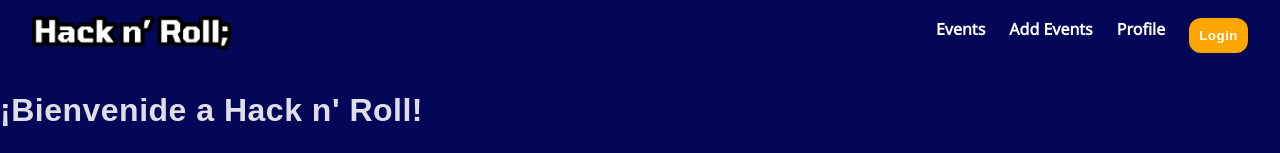
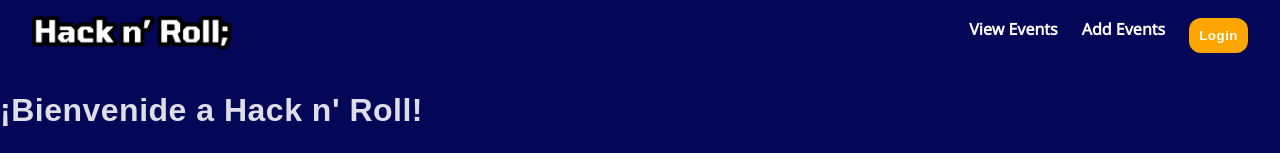
Before and after one commit to Hack-Roll/Frontend, a React (Vite) app: page / in a window 1280 px wide. Shown: the top 153 px of the page. Built offline with nearby package versions, Linux system fonts and the light colour scheme; a web font is replaced by a local one.

Commit message:
feat: update pages details

```diff
--- a/src/components/navbar/Navbar.jsx
+++ b/src/components/navbar/Navbar.jsx
@@ -1,8 +1,8 @@
-import React, { useEffect, useState } from 'react';
-import { NavLink, useNavigate } from 'react-router-dom';
-import styles from './Navbar.module.css';
+import React, { useEffect, useState } from "react";
+import { NavLink, useNavigate } from "react-router-dom";
+import styles from "./Navbar.module.css";
 import WhiteLogo from "../../assets/WhiteLogo.png";
-import Button from '../button/button';
+import Button from "../button/button";
 
 const Navbar = () => {
   const [isLoggedIn, setIsLoggedIn] = useState(false);
@@ -19,21 +19,49 @@ const Navbar = () => {
     navigate("/");
   };
 
+  const handleAddEventsClick = (e) => {
+    if (!isLoggedIn) {
+      e.preventDefault(); // Evita la navegación
+      alert("You must log in or register first to add events.");
+    }
+  };
+
   return (
     <nav className={styles.navbar}>
       <div className={styles.navbarLogo}>
-      <NavLink to="/" className={({ isActive }) => isActive ? styles.active : ''}>
-        <img src={WhiteLogo} alt="Logo" className={styles.logo} />
+        <NavLink
+          to="/"
+          className={({ isActive }) => (isActive ? styles.active : "")}
+        >
+          <img src={WhiteLogo} alt="Logo" className={styles.logo} />
         </NavLink>
       </div>
       <ul className={styles.navbarLinks}>
-        <li><NavLink to="/eventList" className={({ isActive }) => isActive ? styles.active : ''}>Events</NavLink></li>
-        <li><NavLink to="/addEvents" className={({ isActive }) => isActive ? styles.active : ''}>Add Events</NavLink></li>
-        <li><NavLink to="/userProfile" className={({ isActive }) => isActive ? styles.active : ''}>Profile</NavLink></li>
         <li>
-          {isLoggedIn ? (<Button text="Logout" onClick={handleLogout} />
-            ) : (
-          <NavLink to="/loginRegister"><Button text="Login" /></NavLink>)}
+          <NavLink
+            to="/eventList"
+            className={({ isActive }) => (isActive ? styles.active : "")}
+          >
+            View Events
+          </NavLink>
+        </li>
+        <li>
+          <NavLink
+            to="/addEvents"
+            className={({ isActive }) => (isActive ? styles.active : "")}
+            onClick={handleAddEventsClick} // Verifica si el usuario está logueado
+          >
+            Add Events
+          </NavLink>
+        </li>
+        <li>
+          {isLoggedIn ? (
+            <Button text="Logout" onClick={handleLogout} />
+          ) : (
+            <NavLink to="/loginRegister">
+              <Button text="Login" />
+            </NavLink>
+          )}
         </li>
       </ul>
     </nav>
--- a/src/config/router/Router.jsx
+++ b/src/config/router/Router.jsx
@@ -1,12 +1,10 @@
-import { BrowserRouter, Route, Routes } from 'react-router-dom';
-import React from 'react';
-import Home from '../../pages/home/Home';
-import EventList from '../../pages/eventList/EventList';
-import EventDetails from '../../pages/eventDetails/EventDetails';
-import LoginRegister from '../../pages/loginRegister/LoginRegister';
-import UserProfile from '../../pages/userProfile/UserProfile';
-import AddEvents from '../../pages/addEvents/AddEvents';
-
+import { BrowserRouter, Route, Routes } from "react-router-dom";
+import React from "react";
+import Home from "../../pages/home/Home";
+import EventList from "../../pages/eventList/EventList";
+import EventDetails from "../../pages/eventDetails/EventDetails";
+import LoginRegister from "../../pages/loginRegister/LoginRegister";
+import AddEvents from "../../pages/addEvents/AddEvents";
 
 export default function Router() {
   return (
@@ -17,7 +15,6 @@ export default function Router() {
         <Route path="/eventList" element={<EventList />} />
         <Route path="/eventDetails" element={<EventDetails />} />
         <Route path="/loginRegister" element={<LoginRegister />} />
-          <Route path="/userProfile" element={<UserProfile />} />
         <Route path="/addEvents" element={<AddEvents />} />
       </Routes>
     </BrowserRouter>
--- a/src/pages/eventList/EventList.jsx
+++ b/src/pages/eventList/EventList.jsx
@@ -1,13 +1,14 @@
 import React, { useEffect, useState } from "react";
 import Navbar from "../../components/navbar/Navbar";
-import WebImage from "../../assets/webImage.png";
 import CardEvent from "../../components/cardEvent/CardEvent";
 import SectionName from "../../components/sectionName/SectionName";
+import EventDetails from "../../components/eventDetails/EventDetails";
 import "./EventList.css";
 import { EventService } from "../../Service/EventService";
 
 const EventList = () => {
   const [events, setEvents] = useState([]);
+  const [selectedEvent, setSelectedEvent] = useState(null); // Estado para el evento seleccionado
   const eventService = new EventService();
 
   useEffect(() => {
@@ -16,18 +17,26 @@ const EventList = () => {
     });
   }, []);
 
+  const handleViewDetails = (event) => {
+    setSelectedEvent(event); // Establece el evento seleccionado
+  };
+
+  const closeDetails = () => {
+    setSelectedEvent(null); // Cierra el componente EventDetails
+  };
+
   return (
     <div>
       <Navbar />
       <SectionName>Event List</SectionName>
       <div className="event-list-container">
-        <img src={WebImage} alt="Event" className="event-list-image" />
         <div className="event-card-wrapper">
           {events.length === 0 ? (
             <p>No events found.</p>
           ) : (
             events.map((event, idx) => (
               <CardEvent
+                key={idx}
                 title={event.title}
                 description={event.description}
                 date={event.date}
@@ -39,13 +48,15 @@ const EventList = () => {
                     text: "View details",
                     onClick: () => handleViewDetails(event),
                   },
-                  { text: "Join", onClick: () => handleJoin(event) },
                 ]}
               />
             ))
           )}
         </div>
       </div>
+      {selectedEvent && (
+        <EventDetails event={selectedEvent} onClose={closeDetails} />
+      )}
     </div>
   );
 };
--- a/src/pages/userProfile/UserProfile.jsx
+++ /dev/null
@@ -1,11 +0,0 @@
-import React from 'react'
-
-const UserProfile = () => {
-  return (
-    <div>
-      <h1>Perfil de Usuario</h1>
-    </div>
-  )
-}
-
-export default UserProfile
```
Also changed, not shown: src/pages/userProfile/UserProfile.css (deleted). Lines whose indentation alone changed are shown as unchanged.
